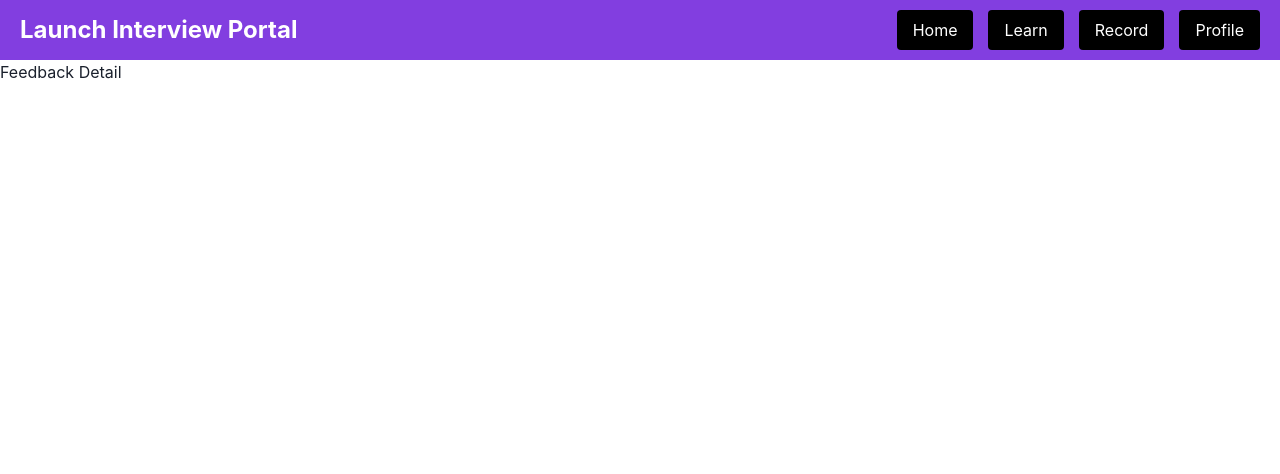
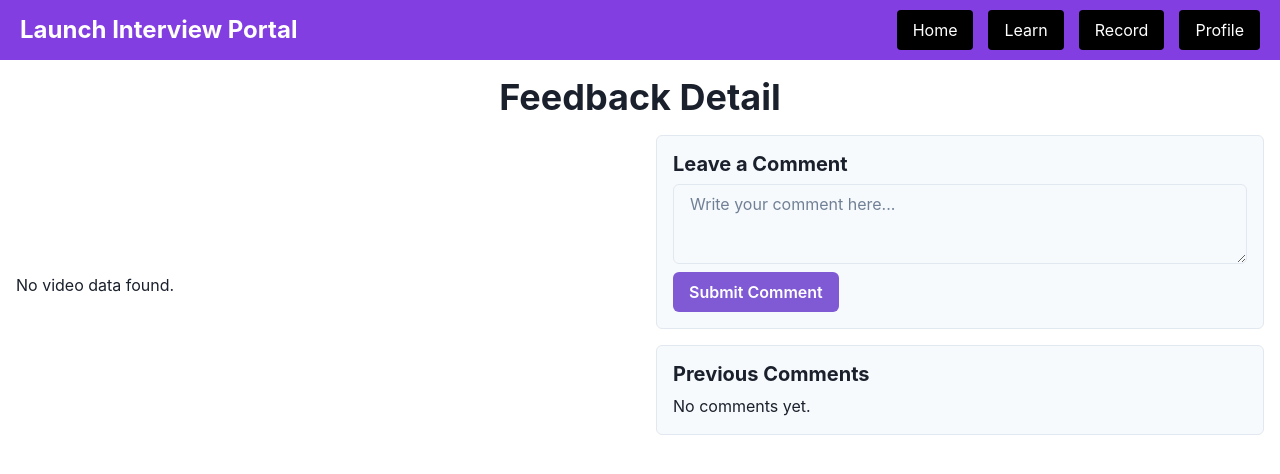
Before and after one commit to keningzhao99/Interview-Portal, a React (Vite) app in the folder frontend/: page /feedback-detail/1 in a window 1280 px wide. Shown: the top 474 px of the page. Built offline with nearby package versions, Linux system fonts and the light colour scheme.

Commit message:
added feedback detail

```diff
--- a/frontend/src/components/FeedbackDetail.jsx
+++ b/frontend/src/components/FeedbackDetail.jsx
@@ -1,10 +1,68 @@
-import React from 'react'
+import React, { useState } from 'react';
+import { useLocation } from 'react-router-dom';
+import { Box, Heading, Text, VStack, HStack, Button, Textarea } from '@chakra-ui/react';
 
-export const FeedbackDetail = () => {
+const FeedbackDetail = () => {
+  const location = useLocation();
+  const { videoURL, videoMetadata } = location.state || {};
+  const [comment, setComment] = useState('');
+  const [comments, setComments] = useState([]);
+
+  const handleCommentChange = (e) => setComment(e.target.value);
+
+  const handleCommentSubmit = () => {
+    if (comment) {
+      setComments([...comments, comment]);
+      setComment('');
+    }
+  };
+
   return (
-    <div>
-      <h1> Feedback Detail </h1>
-    </div>
-  )
-}
+    <Box p={4}>
+      <Heading as="h1" size="xl" mb={4} textAlign="center">Feedback Detail</Heading>
+      <HStack spacing={8}>
+        <Box flex="1" maxW="50%">
+          {/* Video Section */}
+          {videoURL && videoMetadata ? (
+            <Box>
+              <video src={videoURL} controls style={{ width: '100%', height: 'auto' }} />
+              <Text mt={4}>Uploaded By: {videoMetadata.uploadedBy}</Text>
+              <Text>Description: {videoMetadata.description}</Text>
+            </Box>
+          ) : (
+            <Text>No video data found.</Text>
+          )}
+        </Box>
+        <Box flex="1" maxW="50%">
+          {/* Comment Section */}
+          <VStack spacing={4} align="stretch">
+            <Box borderWidth="1px" borderRadius="md" p={4} bg="gray.50">
+              <Heading as="h2" size="md" mb={2}>Leave a Comment</Heading>
+              <Textarea
+                value={comment}
+                onChange={handleCommentChange}
+                placeholder="Write your comment here..."
+                mb={2}
+              />
+              <Button colorScheme="purple" onClick={handleCommentSubmit}>
+                Submit Comment
+              </Button>
+            </Box>
+            <Box borderWidth="1px" borderRadius="md" p={4} bg="gray.50">
+              <Heading as="h2" size="md" mb={2}>Previous Comments</Heading>
+              {comments.length > 0 ? (
+                comments.map((comment, index) => (
+                  <Text key={index} mb={2}>{comment}</Text>
+                ))
+              ) : (
+                <Text>No comments yet.</Text>
+              )}
+            </Box>
+          </VStack>
+        </Box>
+      </HStack>
+    </Box>
+  );
+};
+
 export default FeedbackDetail;
--- a/frontend/src/main.jsx
+++ b/frontend/src/main.jsx
@@ -13,7 +13,8 @@ import { UserProfile } from "./routes/UserProfile.jsx";
 import SelfRecording from "./routes/SelfRecording.jsx";
 import { EducationalResources } from "./routes/EduactionalResources.jsx";
 import { LessonDetail } from "./routes/LessonDetail.jsx";
-import { FeedbackDetail } from "./components/FeedbackDetail.jsx";
+import FeedbackDetail from "./components/FeedbackDetail.jsx";
+
 
 const router = createBrowserRouter([
   {
--- a/frontend/src/routes/Home.jsx
+++ b/frontend/src/routes/Home.jsx
@@ -21,7 +21,8 @@ export const Home = () => {
       <Flex direction="row" wrap="wrap" justify="center" gap={4}>
         {videos.map((video) => (
           <Box key={video.metadata.name} width="300px">
-            <Link to={`/feedback-detail/${video.metadata.name}`}>
+            <Link to={`/feedback-detail/${video.metadata.name}`}
+            state={{ videoURL: video.url, videoMetadata: video.metadata.customMetadata }}>
               <Card
                 width="100%"
                 borderWidth="1px"
```
